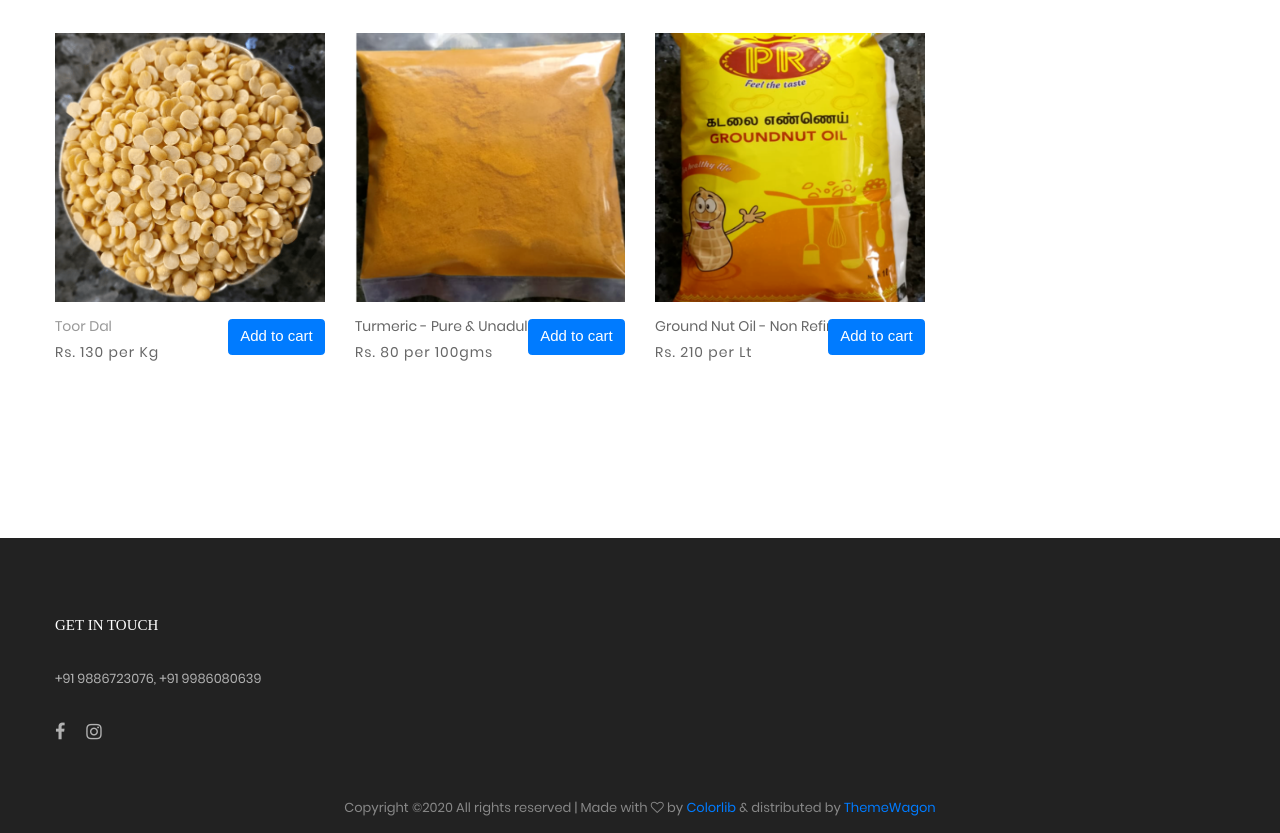
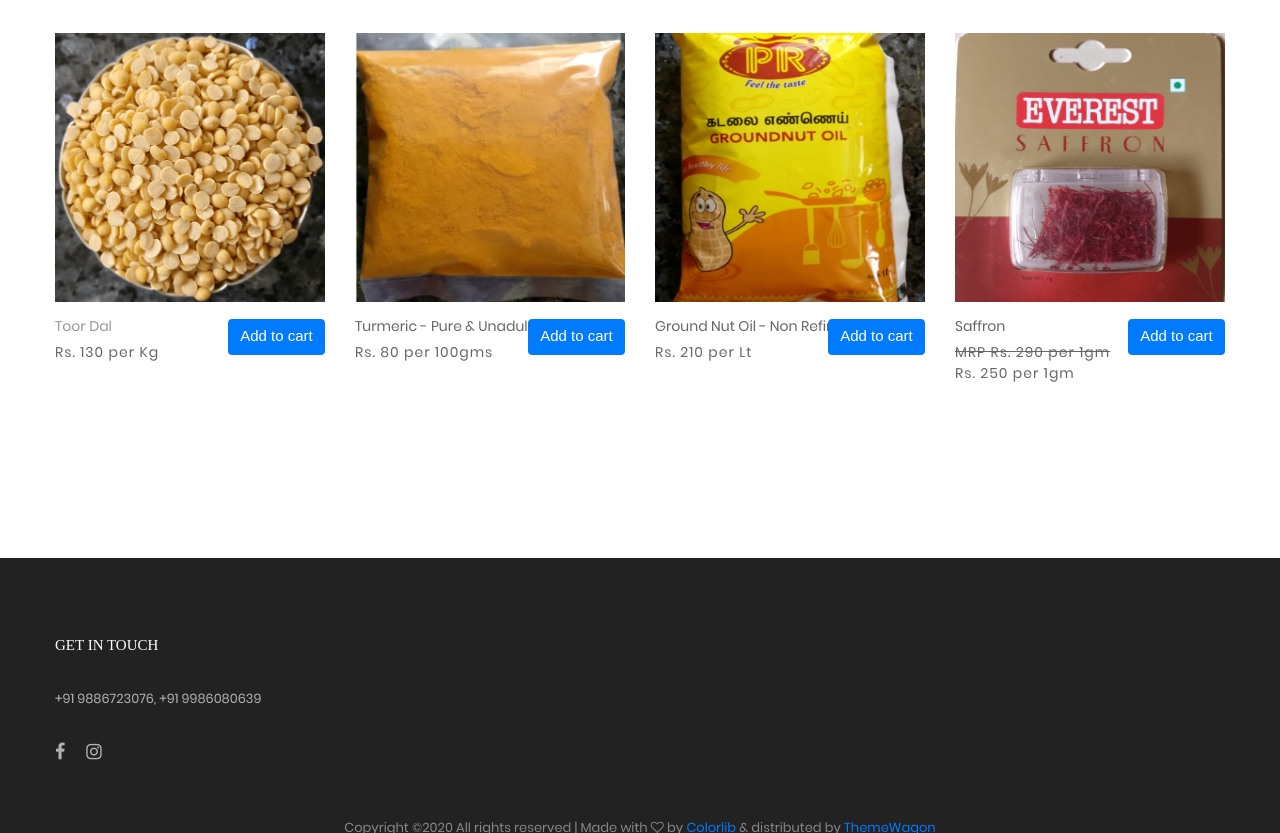
Before and after one commit to prajeyshhealthfoods/prajeyshhealthfoods.github.io, a plain HTML site: page index.html in a window 1280 px wide. Shown: the part 2172-3005 px from the top of the page. Drawn offline with Linux system fonts and the light colour scheme; a web font is replaced by a local one.

Commit message:
Adding saffron

```diff
--- a/index.html
+++ b/index.html
@@ -1032,6 +1032,31 @@
 						</div>
 					</div>
 				</div>
+				<div class="col-sm-6 col-md-4 col-lg-3 p-b-35 isotope-item Groceries">
+					<!-- Block2 -->
+					<div class="block2">
+						<div class="block2-pic hov-img0">
+							<img src="images/Saffron.png" alt="IMG-PRODUCT">
+						</div>
+
+						<div class="block2-txt flex-w flex-t p-t-14">
+							<div class="block2-txt-child1 flex-col-l ">
+								<a class="stext-104 cl4 hov-cl1 trans-04 js-name-b2 p-b-6">
+									Saffron
+								</a>
+								<span class="stext-105 cl3">
+								<s> MRP Rs. 290 per 1gm</s>
+								</span>
+								<span class="stext-105 cl3">
+								 Rs. 250 per 1gm
+								</span>
+							</div>
+							<div class="block2-txt-child2 flex-r p-t-3">
+									<a href="#" data-name="Saffron" data-price="250" class="add-to-cart btn btn-primary">Add to cart</a>
+							</div>
+						</div>
+					</div>
+				</div>
 
 			<!-- Load more
 			<div class="flex-c-m flex-w w-full p-t-45">
```
